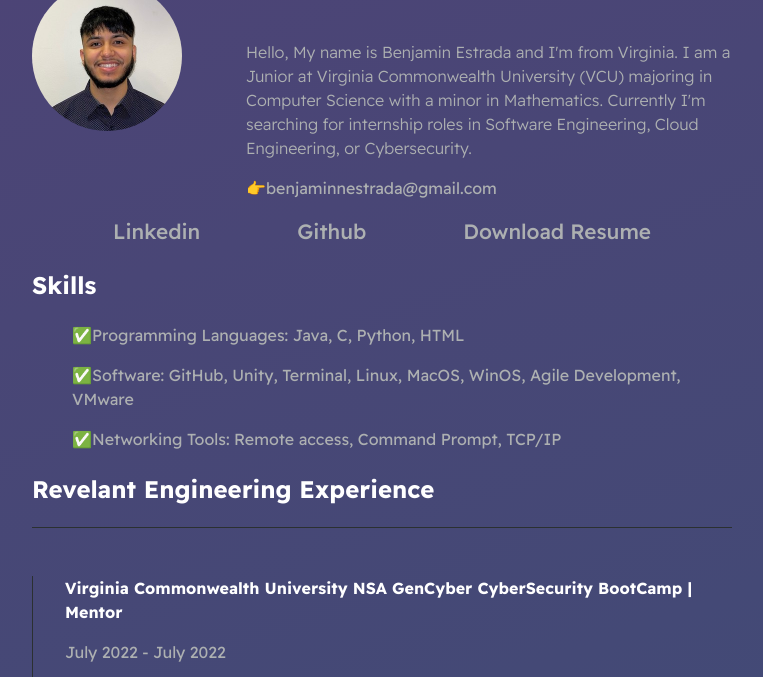
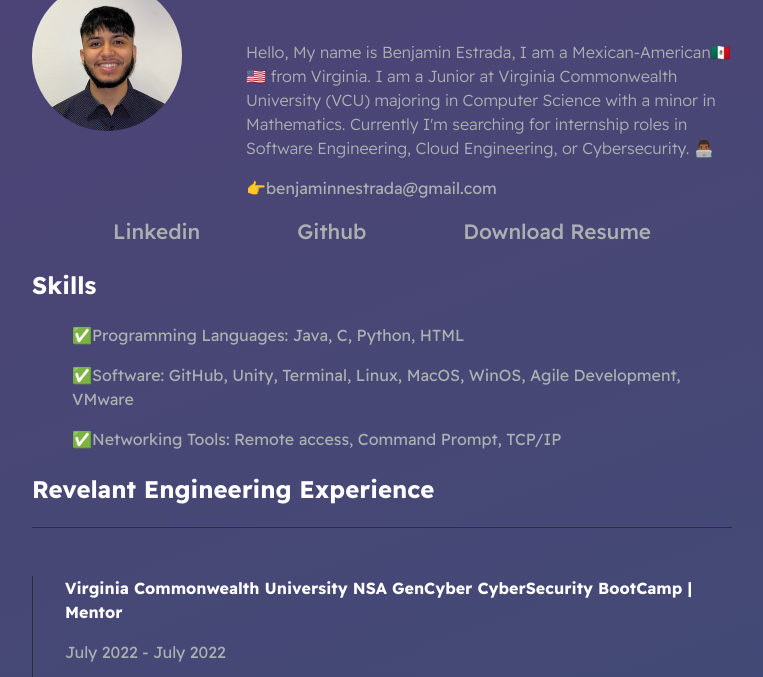
Before and after one commit to io-benjamin/Website, a plain HTML site: page index.html in a window 1280 px wide. Shown: the part 112-789 px from the top of the page, without its empty margins (258-1021 px from the left). Drawn offline with Linux system fonts and the light colour scheme.

Commit message:
Update index.html

```diff
--- a/index.html
+++ b/index.html
@@ -16,8 +16,8 @@
 
             <div>
                 <p id="Username">Benjamin Estrada</p>
-                <p id="bio">Hello, My name is Benjamin Estrada and I'm from Virginia. I am a Junior at Virginia Commonwealth University (VCU) majoring in Computer Science with a minor in Mathematics.
-                    Currently I'm searching for internship roles in Software Engineering, Cloud Engineering, or Cybersecurity.</p>
+                <p id="bio">Hello, My name is Benjamin Estrada, I am a Mexican-American🇲🇽🇺🇸 from Virginia. I am a Junior at Virginia Commonwealth University (VCU) majoring in Computer Science with a minor in Mathematics.
+                    Currently I'm searching for internship roles in Software Engineering, Cloud Engineering, or Cybersecurity. 👨🏾‍💻</p>
                 <p id="email">👉<a href="https://mail.google.com/mail/u/0/#inbox?compose=CllgCJvnrbqsxnrwgkFnGgQllkgJjSPPLgCVfBHxSvMCXrTkGqkhRzvmjlFkJQkbcPgqFpwmTfg" target="_blank">benjaminnestrada@gmail.com</a> </p>
             </div>
         </section>
```
